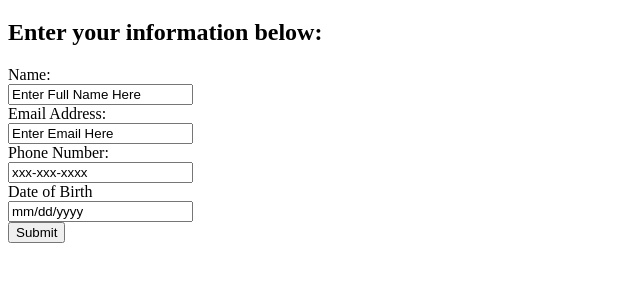
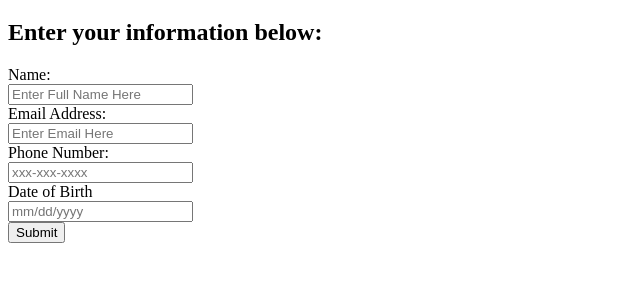
Before and after one commit to jolowu/362-Lab-2, a plain HTML site: page index.html in a window 1280 px wide. Shown: the part 61-342 px from the top of the page, without its empty margins (0-640 px from the left). Drawn offline with Linux system fonts and the light colour scheme.

Commit message:
Correcting form name

```diff
--- a/index.html
+++ b/index.html
@@ -8,15 +8,15 @@
 <body>
     <h1>Interested in Joining?</h1>
     <h2>Enter your information below:</h2>
-    <form action="form-submitted.html">
+    <form action="submitted-form.html">
       <label for="name">Name: </label><br>
-        <input id="name" name="name" value="Enter Full Name Here"><br>
+        <input id="name" name="name" placeholder="Enter Full Name Here"><br>
       <label for="email">Email Address: </label><br>
-        <input id="email" name="email" value="Enter Email Here"><br>
+        <input id="email" name="email" placeholder="Enter Email Here"><br>
       <label for="tel">Phone Number: </label><br>
-        <input id="tel" name="phone" value="xxx-xxx-xxxx"><br>
+        <input id="tel" name="phone" placeholder="xxx-xxx-xxxx"><br>
       <label for="polyfill">Date of Birth</label><br>
-        <input id="polyfill" name="birthday" value="mm/dd/yyyy"><br>
+        <input id="polyfill" name="birthday" placeholder="mm/dd/yyyy"><br>
       <input type="submit" value="Submit" class="submit-button"><br>
     </form>
 </body>
```
